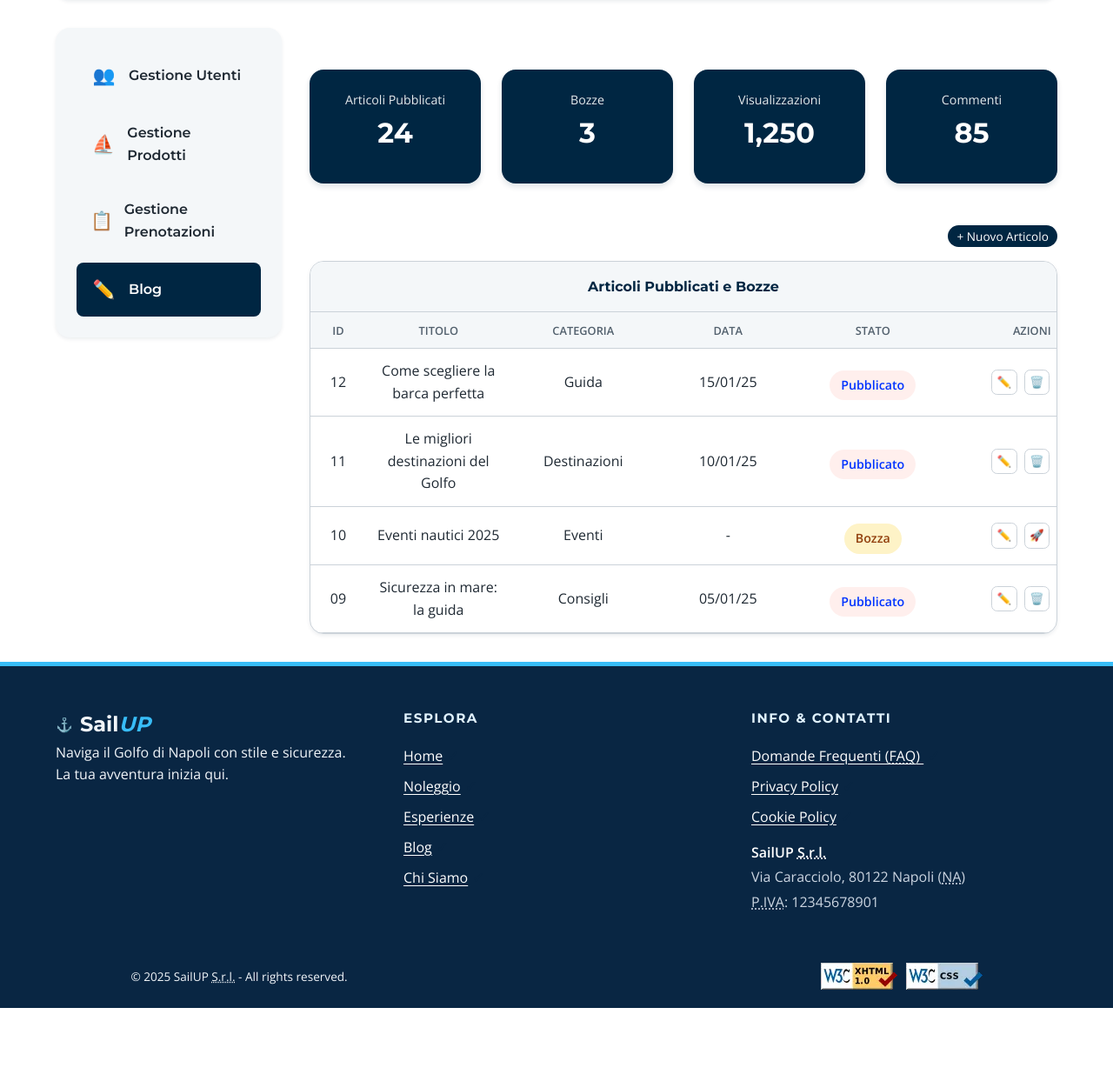
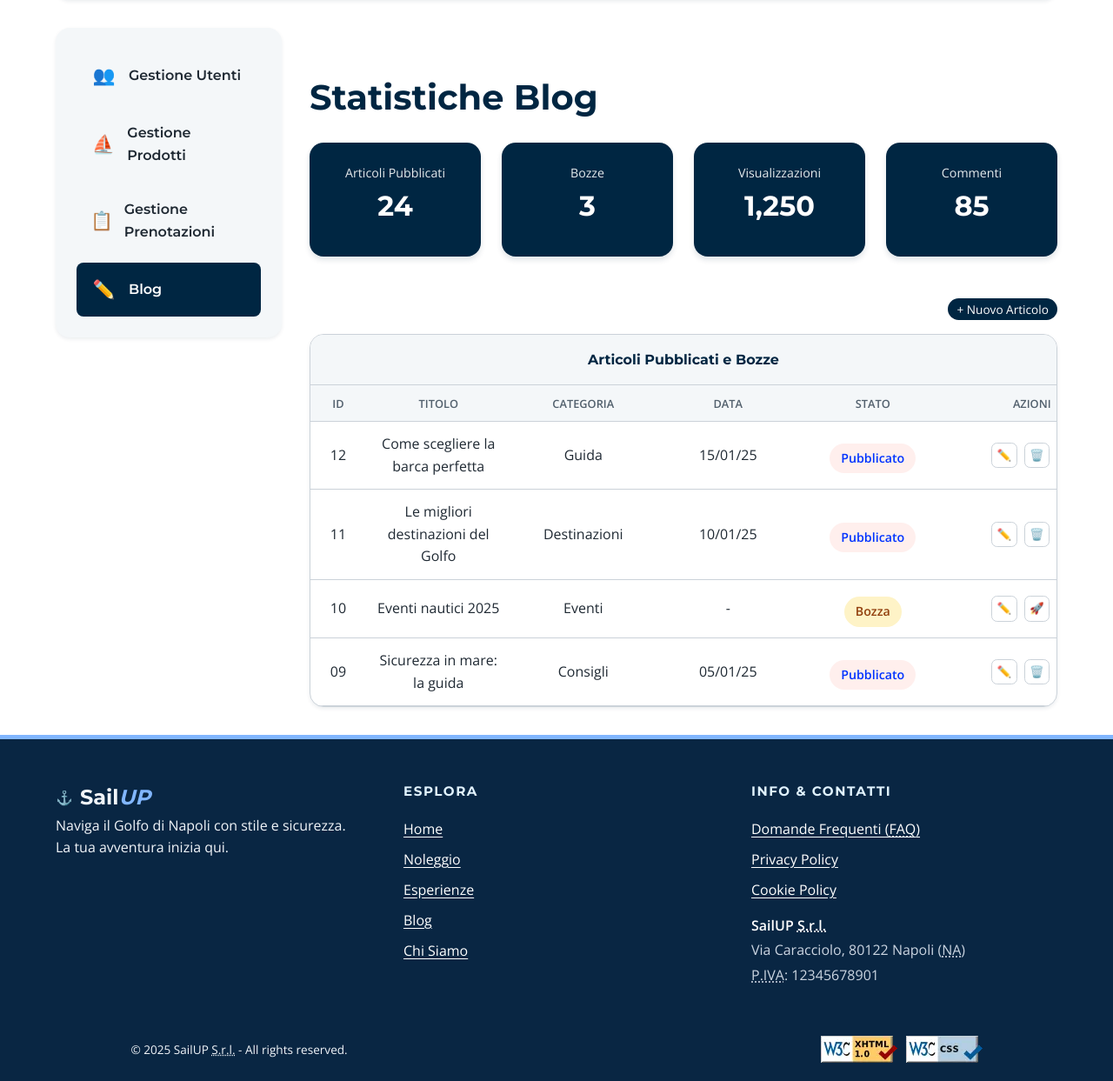
Before and after one commit to biasuzzi-davide/SailUP, a PHP site: page /public/pages/admin_blog.html in a window 1280 px wide. Shown: the part 342-1585 px from the top of the page at 87% size. Before the commit the page ends 1501 px from the top, so only its background shows below. Run offline with PHP 8.4, Linux system fonts and the light colour scheme.

Commit message:
ultime modifiche colori

```diff
--- a/public/css/style.css
+++ b/public/css/style.css
@@ -42,7 +42,7 @@
   /* Borders & UI */
   --col-border: #cbd2d9;
   --col-card: #ffffff;
-  --col-visited-link: #475569;
+  --col-visited-link: #4593ff;
 
   /* Buttons */
   --btn-padding-vertical: 0.8em;
@@ -1628,7 +1628,6 @@ a.product-cta:focus-visible {
 
 .profile-content h2 {
   font-size: var(--fs-xl);
-  margin-bottom: 1.5em;
   color: var(--col-primary);
 }
 
@@ -1714,7 +1713,7 @@ a.product-cta:focus-visible {
   display: grid;
   grid-template-columns: repeat(4, 1fr);
   gap: 1.5em;
-  margin-top: 1.5em;
+  margin-bottom: 1.5em;
 }
 
 .stat-card {
@@ -2170,11 +2169,11 @@ footer {
   background-color: var(--col-bg-footer);
   color: #f1f5f9;
   margin-top: auto;
-  border-top: 5px solid #38bdf8;
+  border-top: 5px solid #81b6ff;
 }
 
 footer .text-accent {
-  color: #38bdf8;
+  color: #81b6ff;
 }
 
 .footer-content {
@@ -2215,32 +2214,16 @@ footer .text-accent {
   transition: all 0.3s ease;
   display: inline-block;
 }
-.footer-links a::after {
-  content: "✓";
-  font-weight: bold;
-  margin-left: 5px;
-  color: var(--col-bg-footer);
-  text-decoration: none;
-  display: inline-block;
-}
-.footer-links a:visited {
-  color: var(--col-text-inv)
-}
-
-.footer-links a:visited::after {
-  color: #38bdf8;
-}
-
 .footer-links a:hover,
 .footer-links a:focus-visible {
-  color: #38bdf8;
+  color: #81b6ff;
   transform: translateX(5px);
   text-decoration: underline;
   text-underline-offset: 4px;
 }
 
 .footer-links a:focus-visible {
-  outline: 2px solid #38bdf8;
+  outline: 2px solid #81b6ff;
   outline-offset: 4px;
   border-radius: 2px;
 }
--- a/public/pages/admin_blog.html
+++ b/public/pages/admin_blog.html
@@ -129,7 +129,7 @@
         <div class="profile-content">
 
           <section aria-labelledby="stats-title" class="profile-stats">
-            <h2 id="stats-title" class="sr-only">Statistiche Blog</h2>
+            <h2 id="stats-title">Statistiche Blog</h2>
             <dl class="stats-grid">
 
               <div class="stat-card">
--- a/public/pages/admin_prenotazioni.html
+++ b/public/pages/admin_prenotazioni.html
@@ -122,7 +122,7 @@
         <div class="profile-content">
 
           <section aria-labelledby="stats-title" class="profile-stats">
-            <h2 id="stats-title" class="sr-only">Statistiche Prenotazioni</h2>
+            <h2 id="stats-title">Statistiche Prenotazioni</h2>
 
             <dl class="stats-grid">
               <div class="stat-card">
--- a/public/pages/admin_prodotti.html
+++ b/public/pages/admin_prodotti.html
@@ -118,7 +118,7 @@
 
             <div class="profile-content">
                 <section aria-labelledby="products-list-title">
-                    <h2 id="products-list-title" class="sr-only">Lista Prodotti</h2>
+                    <h2 id="products-list-title">Lista Prodotti</h2>
 
                     <div class="item-actions">
                         <a href="admin_prodotti_nuovo.html" class="btn-layout btn-sm">
```
